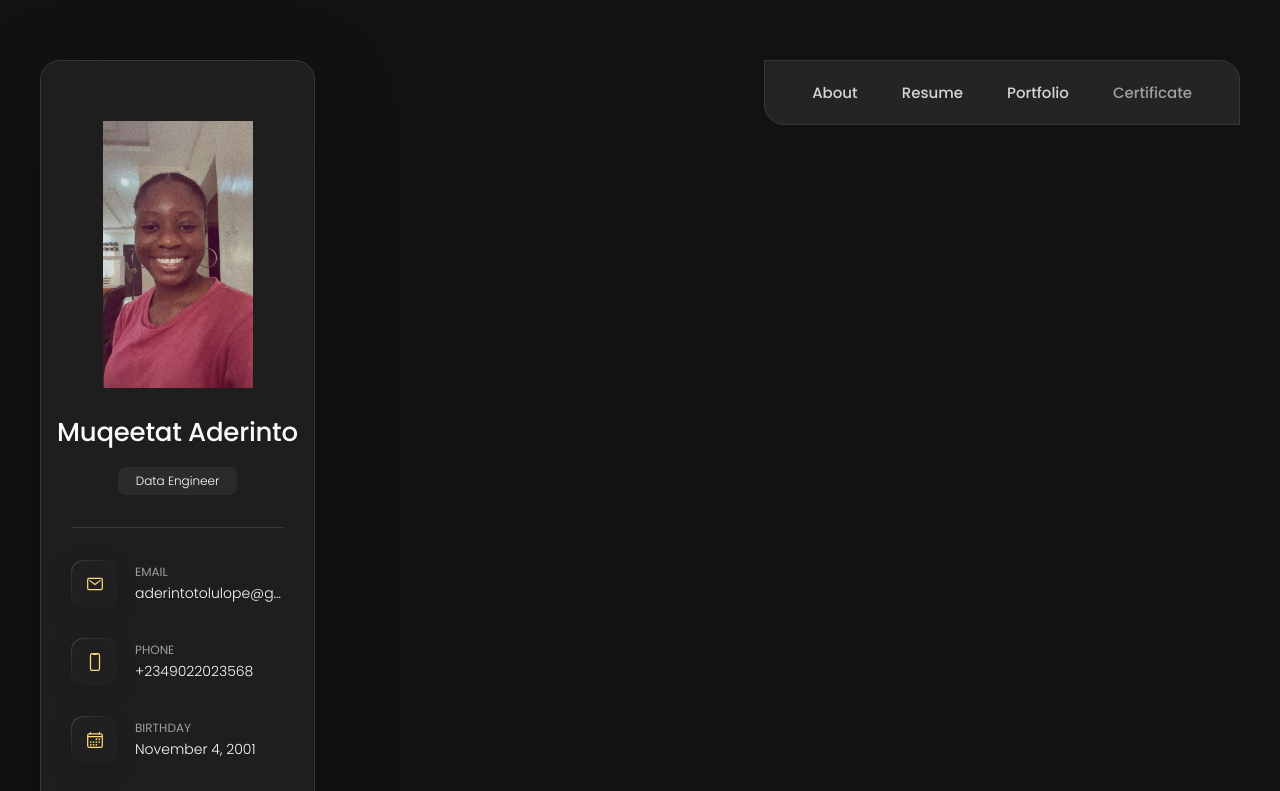
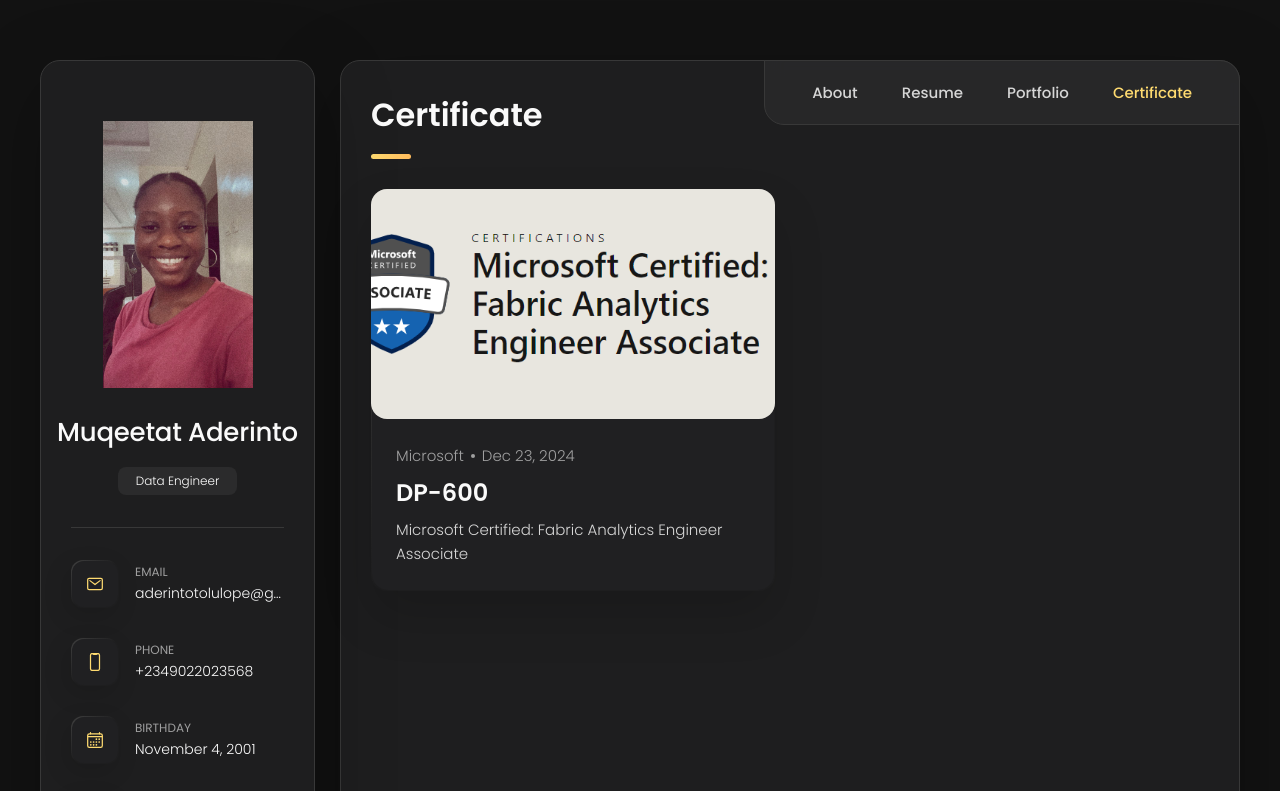
Before and after one commit to Muqeetat/github.io, a plain HTML site: page index.html in a window 1280 px wide. Both pictures are taken after a click on the button "Certificate". Shown: the top 791 px of the page. Drawn offline with nearby package versions, Linux system fonts and the light colour scheme.

Commit message:
Update index.html

```diff
--- a/index.html
+++ b/index.html
@@ -932,7 +932,7 @@ My focus is on creating efficient data pipelines and visualizations that are bot
         - #BLOG
       -->
 
-      <article class="blog" data-page="blog">
+      <article class="blog" data-page="certificate">
 
         <header>
           <h2 class="h2 article-title">Certificate</h2>
@@ -946,7 +946,7 @@ My focus is on creating efficient data pipelines and visualizations that are bot
               <a href="https://learn.microsoft.com/api/credentials/share/en-us/MuqeetatAderinto-2847/2B006995946E97EB?sharingId=22024F1F5A0DFE46">
 
                 <figure class="blog-banner-box">
-                  <img src="./assets/images/blog-2.jpg" alt="DP-600 Certificate" loading="lazy">
+                  <img src="./assets/images/image-38.png" alt="DP-600 Certificate" loading="lazy">
                 </figure>
 
                 <div class="blog-content">
@@ -970,7 +970,7 @@ My focus is on creating efficient data pipelines and visualizations that are bot
               </a>
             </li>
 
-            <li class="blog-post-item">
+<!--             <li class="blog-post-item">
               <a href="#">
 
                 <figure class="blog-banner-box">
@@ -1108,7 +1108,7 @@ My focus is on creating efficient data pipelines and visualizations that are bot
                 </div>
 
               </a>
-            </li>
+            </li> -->
 
           </ul>
 
```
